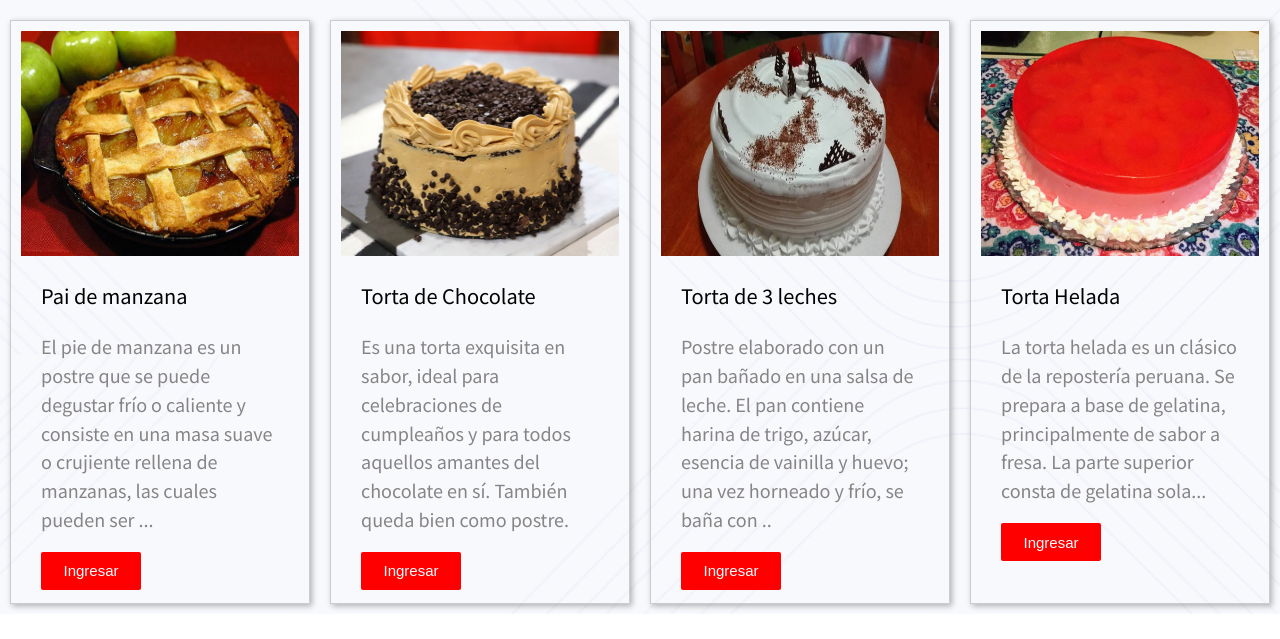
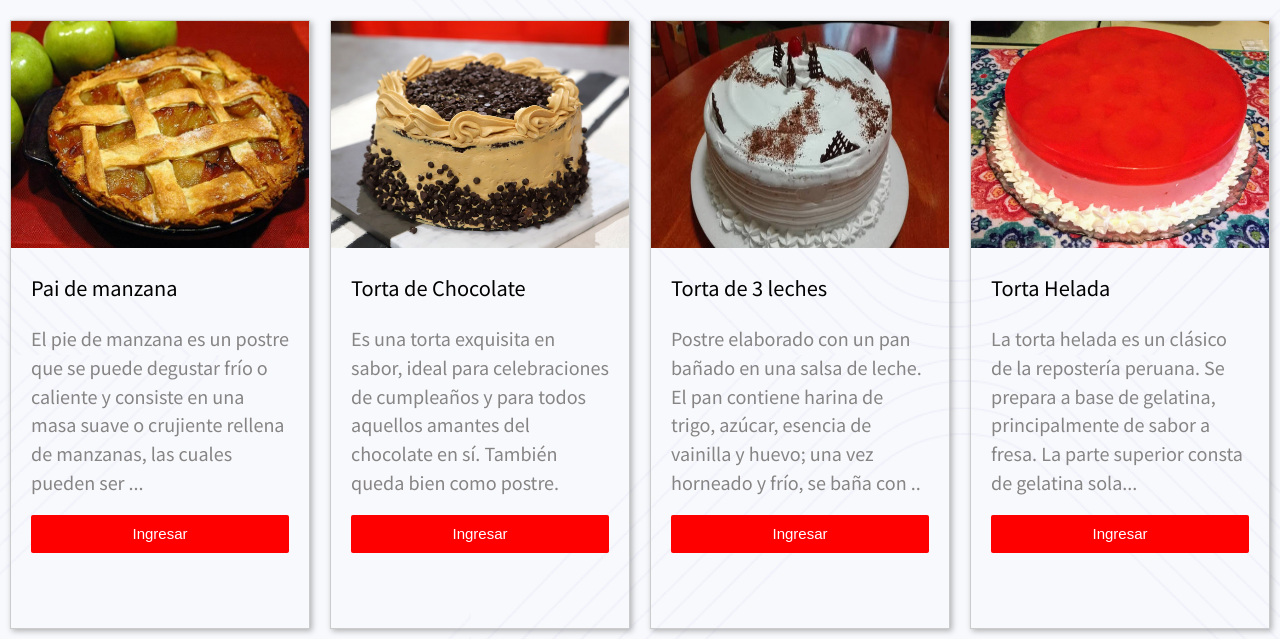
Before and after one commit to ccama22/jose-armando-web-delicius, a plain HTML site: page index.html in a window 1280 px wide. Shown: the part 725-1364 px from the top of the page. Before the commit the page ends 1339 px from the top, so only its background shows below. Drawn offline with Linux system fonts and the light colour scheme.

Commit message:
checkbok-radioBottom commit-2

```diff
--- a/css/main.css
+++ b/css/main.css
@@ -202,7 +202,8 @@ nav ul a:hover {
   margin: 10px;
   border: 1px solid #ccc;
   box-shadow: 2px 2px 6px 0px  rgba(0,0,0,0.3);
-  padding: 10px;
+  /* padding: 10px; */
+  padding-bottom: 40px;
 }
 .cards img{
   width: 100%;
@@ -211,7 +212,7 @@ nav ul a:hover {
 
 }
 .cards .text{
-  padding: 0 20px 20px;
+  padding: 0 20px 30px;
 }
 .cards button{
   background-color: red;
@@ -222,4 +223,6 @@ nav ul a:hover {
   cursor: pointer;
   font-size: 1.5rem;
   font-weight: 500;
+  width: 100%;
+  margin: 0px;
 }
```
